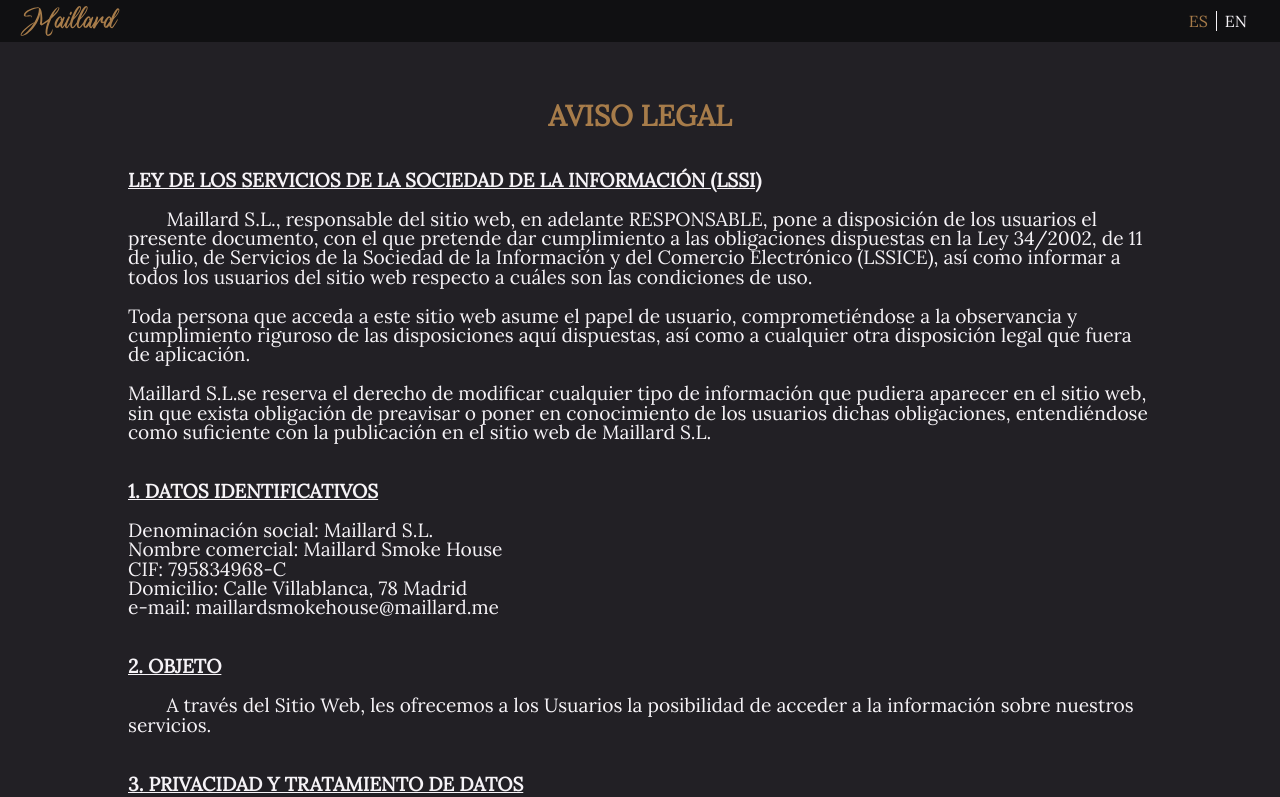
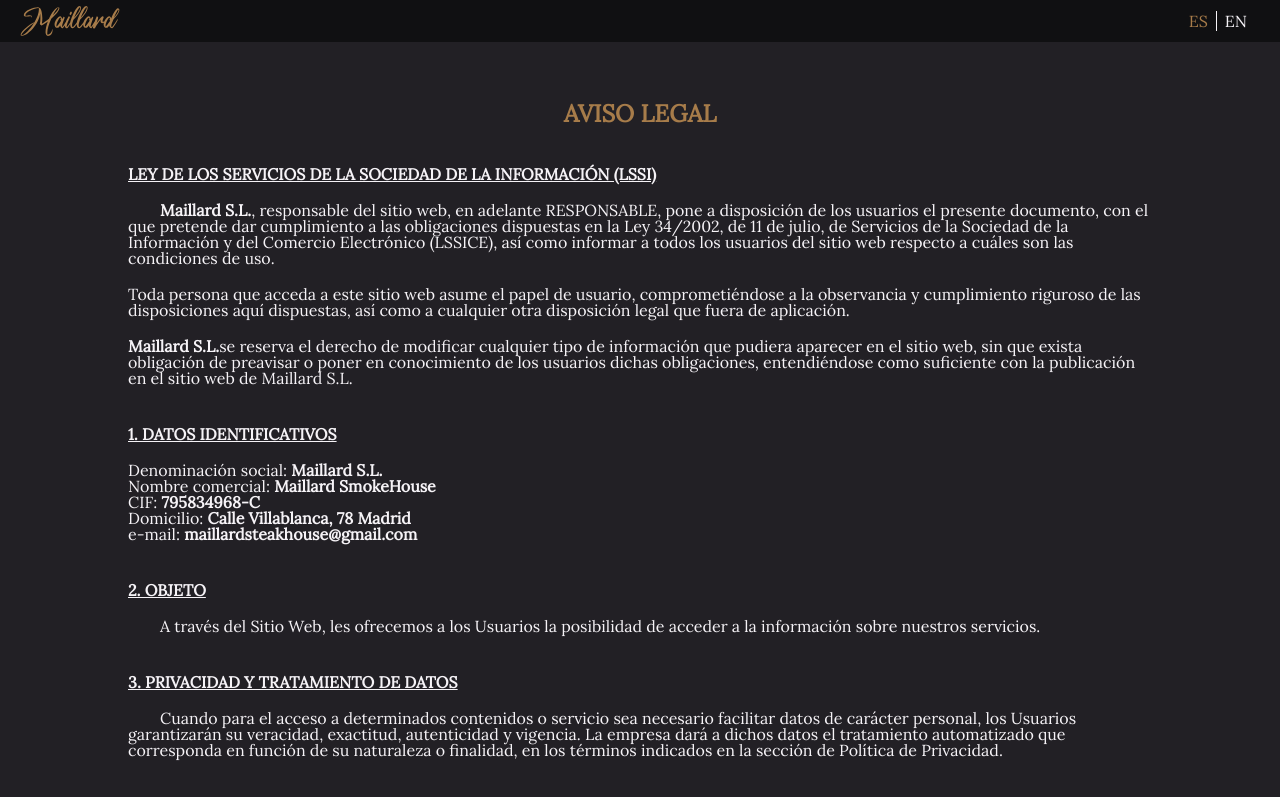
Before and after one commit to Diego-Castiblanque-Alberca/TFG_Maillard_SmokeHouse, a React (Vite) app in the folder front-end/: page /politicas in a window 1280 px wide. Shown: the top 797 px of the page. Built offline with nearby package versions, Linux system fonts and the light colour scheme.

Commit message:
Update CSS styles and email addresses

```diff
--- a/front-end/src/components/contacto/ContactoInfoGroup.jsx
+++ b/front-end/src/components/contacto/ContactoInfoGroup.jsx
@@ -17,10 +17,10 @@ export function ContactoInfoGroup() {
                     <p className='descripcion-contacto-info'>+34 914 000 000</p>
                 </article> <article className='contacto-info' >
                     <h2 className='titulo-contacto-info'>E-mail</h2>
-                    <p className='descripcion-contacto-info'>maillard@smokehouse.es</p>
+                    <p className='descripcion-contacto-info'>maillardsteakhouse@gmail.com</p>
                 </article> <article className='contacto-info' >
                     <h2 className='titulo-contacto-info'>Horarios</h2>
-                    <p className='descripcion-contacto-info'>L-D 12:00-15:30h | 20:00-00:00h</p>
+                    <p className='descripcion-contacto-info'>L-D 12:00-16:00h | 20:00-00:00h</p>
                 </article>
             </div>
         </section>
--- a/front-end/src/components/politicas/AvisoLegal.jsx
+++ b/front-end/src/components/politicas/AvisoLegal.jsx
@@ -6,18 +6,18 @@ export function AvisoLegal() {
             <h2 className='titulo-principal'>AVISO LEGAL</h2>
             <section className='section-politicas'>
             <h3 className='subtitulo'>LEY DE LOS SERVICIOS DE LA SOCIEDAD DE LA INFORMACIÓN (LSSI)</h3>
-                <p className='p-indent'><strong>Maillard S.L.</strong>, responsable del sitio web, en adelante RESPONSABLE, pone a disposición de los usuarios el presente documento, con el que pretende dar cumplimiento a las obligaciones dispuestas en la Ley 34/2002, de 11 de julio, de Servicios de la Sociedad de la Información y del Comercio Electrónico (LSSICE), así como informar a todos los usuarios del sitio web respecto a cuáles son las condiciones de uso.</p>
+                <p className='p-indent'><strong className='strong'>Maillard S.L.</strong>, responsable del sitio web, en adelante RESPONSABLE, pone a disposición de los usuarios el presente documento, con el que pretende dar cumplimiento a las obligaciones dispuestas en la Ley 34/2002, de 11 de julio, de Servicios de la Sociedad de la Información y del Comercio Electrónico (LSSICE), así como informar a todos los usuarios del sitio web respecto a cuáles son las condiciones de uso.</p>
                 <p>Toda persona que acceda a este sitio web asume el papel de usuario, comprometiéndose a la observancia y cumplimiento riguroso de las disposiciones aquí dispuestas, así como a cualquier otra disposición legal que fuera de aplicación. </p>
-                <p><strong>Maillard S.L.</strong>se reserva el derecho de modificar cualquier tipo de información que pudiera aparecer en el sitio web, sin que exista obligación de preavisar o poner en conocimiento de los usuarios dichas obligaciones, entendiéndose como suficiente con la publicación en el sitio web de <strong>Maillard S.L.</strong></p>
+                <p><strong className='strong'>Maillard S.L.</strong>se reserva el derecho de modificar cualquier tipo de información que pudiera aparecer en el sitio web, sin que exista obligación de preavisar o poner en conocimiento de los usuarios dichas obligaciones, entendiéndose como suficiente con la publicación en el sitio web de <strong>Maillard S.L.</strong></p>
             </section>
 
             <section className='section-politicas'>
                 <h3 className='subtitulo'>1. DATOS IDENTIFICATIVOS</h3>
-                <p>Denominación social: <strong>Maillard S.L.</strong><br />
-                    Nombre comercial: <strong>Maillard Smoke House</strong><br />
-                    CIF: <strong>795834968-C</strong> <br />
-                    Domicilio: <strong>Calle Villablanca, 78 Madrid</strong><br />
-                    e-mail: <a href="mailto:tuemail@tudominio.com"><strong>maillardsmokehouse@maillard.me</strong></a>
+                <p>Denominación social: <strong className='strong'>Maillard S.L.</strong><br />
+                    Nombre comercial: <strong className='strong'>Maillard SmokeHouse</strong><br />
+                    CIF: <strong className='strong'>795834968-C</strong> <br />
+                    Domicilio: <strong className='strong'>Calle Villablanca, 78 Madrid</strong><br />
+                    e-mail: <a href="mailto:maillardsteakhouse@gmail.com"><strong className='strong'>maillardsteakhouse@gmail.com</strong></a>
                 </p>
             </section>
 
--- a/front-end/src/components/politicas/CondicionesReserva.jsx
+++ b/front-end/src/components/politicas/CondicionesReserva.jsx
@@ -7,14 +7,14 @@ export function CondicionesReserva() {
             <h2 className='titulo-principal'>POLÍTICA DE RESERVAS</h2>
                 <p className='p-indent'>La política de reservas de Maillard Smoke House tiene como objetivo garantizar una experiencia satisfactoria para nuestros clientes, asegurando un espacio cómodo y seguro para todos. A continuación, se detallan nuestras políticas de reservas:</p>
                 <ul className='lista'>
-                    <li><strong>Reservas previas:</strong> Para garantizar una experiencia satisfactoria, recomendamos que nuestros clientes realicen una reserva previa antes de su llegada al restaurante. Las reservas pueden realizarse por teléfono o en<a href="reservar" className='link'> libro de reservas digital de la web de nuestro restaurante</a>.</li>
-                    <li><strong>Confirmación de reservas:</strong> En cuanto recibamos una reserva desde el <a href="/" className='link'>maillardsmokehouse@maillard.me</a> u otro canal, le enviaremos una confirmación por correo electrónico o mensaje de texto. Le recomendamos que revise cuidadosamente los detalles de su reserva y nos notifique de cualquier cambio o corrección que deba hacer.</li>
-                    <li><strong>Capacidad: </strong>El restaurante tiene una capacidad máxima de 30 comensales. Para grupos de 6 o más, le recomendamos que haga su reserva con al menos dos semanas de anticipación para que podamos preparar adecuadamente su mesa y asegurarnos de que tenga una experiencia agradable en nuestro restaurante.</li>
-                    <li><strong>Llegadas tardías: </strong>Si llega tarde a su reserva, haremos todo lo posible para acomodarlo. Sin embargo, si llega más de 15 minutos tarde sin notificar al restaurante, nos reservamos el derecho de cancelar su reserva y asignar su mesa a otro cliente.</li>
-                    <li><strong>Cancelaciones: </strong>Si necesita cancelar su reserva, le pedimos que nos informe lo antes posible. Las cancelaciones realizadas con menos de 24 horas de antelación pueden estar sujetas a cargos por cancelación. Si es posible, le recomendamos que nos notifique lo antes posible para que podamos ofrecer su mesa a otro cliente.</li>
-                    <li><strong>Modificaciones de la reserva:</strong> Si necesita realizar cambios en su reserva, como aumentar o disminuir el tamaño del grupo o modificar la hora de la reserva, le pedimos que nos notifique lo antes posible. Haremos todo lo posible para acomodar sus solicitudes, pero le pedimos que tenga en cuenta que no siempre es posible hacer cambios de última hora.</li>
-                    <li><strong>Reservas para eventos especiales:</strong> Para reservas de eventos especiales, como bodas, reuniones de negocios o cumpleaños, le recomendamos que se ponga en contacto con nosotros con al menos una semana de antelación para que podamos planificar adecuadamente. Podemos personalizar un menú para su evento y hacer los arreglos necesarios para que su evento sea un éxito.</li>
-                    <li><strong>Alergias y restricciones alimentarias:</strong> Si tiene alergias o restricciones alimentarias, le recomendamos que nos notifique lo antes posible. Haremos todo lo posible para adaptarnos a sus necesidades y ofrecerle un menú que se adapte a sus preferencias alimentarias.</li>
+                    <li><strong className='strong'>Reservas previas:</strong> Para garantizar una experiencia satisfactoria, recomendamos que nuestros clientes realicen una reserva previa antes de su llegada al restaurante. Las reservas pueden realizarse por teléfono o en<a href="reservar" className='link'> libro de reservas digital de la web de nuestro restaurante</a>.</li>
+                    <li><strong className='strong'>Confirmación de reservas:</strong> En cuanto recibamos una reserva desde el <a href="/" className='link'>maillardsmokehouse@maillard.me</a> u otro canal, le enviaremos una confirmación por correo electrónico o mensaje de texto. Le recomendamos que revise cuidadosamente los detalles de su reserva y nos notifique de cualquier cambio o corrección que deba hacer.</li>
+                    <li><strong className='strong'>Capacidad: </strong>El restaurante tiene una capacidad máxima de 30 comensales. Para grupos de 6 o más, le recomendamos que haga su reserva con al menos dos semanas de anticipación para que podamos preparar adecuadamente su mesa y asegurarnos de que tenga una experiencia agradable en nuestro restaurante.</li>
+                    <li><strong className='strong'>Llegadas tardías: </strong>Si llega tarde a su reserva, haremos todo lo posible para acomodarlo. Sin embargo, si llega más de 15 minutos tarde sin notificar al restaurante, nos reservamos el derecho de cancelar su reserva y asignar su mesa a otro cliente.</li>
+                    <li><strong className='strong'>Cancelaciones: </strong>Si necesita cancelar su reserva, le pedimos que nos informe lo antes posible. Las cancelaciones realizadas con menos de 24 horas de antelación pueden estar sujetas a cargos por cancelación. Si es posible, le recomendamos que nos notifique lo antes posible para que podamos ofrecer su mesa a otro cliente.</li>
+                    <li><strong className='strong'>Modificaciones de la reserva:</strong> Si necesita realizar cambios en su reserva, como aumentar o disminuir el tamaño del grupo o modificar la hora de la reserva, le pedimos que nos notifique lo antes posible. Haremos todo lo posible para acomodar sus solicitudes, pero le pedimos que tenga en cuenta que no siempre es posible hacer cambios de última hora.</li>
+                    <li><strong className='strong'>Reservas para eventos especiales:</strong> Para reservas de eventos especiales, como bodas, reuniones de negocios o cumpleaños, le recomendamos que se ponga en contacto con nosotros con al menos una semana de antelación para que podamos planificar adecuadamente. Podemos personalizar un menú para su evento y hacer los arreglos necesarios para que su evento sea un éxito.</li>
+                    <li><strong className='strong'>Alergias y restricciones alimentarias:</strong> Si tiene alergias o restricciones alimentarias, le recomendamos que nos notifique lo antes posible. Haremos todo lo posible para adaptarnos a sus necesidades y ofrecerle un menú que se adapte a sus preferencias alimentarias.</li>
                 </ul>
                 <p>En Maillard Smoke House, nuestro objetivo es brindarle una experiencia culinaria excepcional en un ambiente cómodo y acogedor. Si tiene alguna pregunta o necesita más información sobre nuestras políticas de reservas, no dude en ponerse en contacto con nosotros. Estamos aquí para asegurarnos de que tenga una experiencia agradable y sin contratiempos en nuestro restaurante. Gracias por considerar Maillard Smoke House para su próxima reserva.</p>
                 <p>¡Esperamos verlo pronto!</p>
--- a/front-end/src/components/politicas/Privacidad.jsx
+++ b/front-end/src/components/politicas/Privacidad.jsx
@@ -12,11 +12,11 @@ export function Privacidad() {
             </section>
             <section className='section-politicas'>
                 <h3 className='subtitulo'>2. CONTACTO</h3>
-                <p>Denominación social: <b>Maillard S.L.</b><br />
-                    Nombre comercial: <b>Maillard Smoke House</b><br />
-                    CIF: <b>795834968-C</b> <br />
-                    Domicilio: <b>Calle Villablanca, 78 Madrid</b><br />
-                    e-mail: <a href="mailto:tuemail@tudominio.com"><b>maillardsmokehouse@maillard.me</b></a>
+                <p>Denominación social: <strong className='strong'>Maillard S.L.</strong><br />
+                    Nombre comercial: <strong className='strong'>Maillard Smoke House</strong><br />
+                    CIF: <strong className='strong'>795834968-C</strong> <br />
+                    Domicilio: <strong className='strong'>Calle Villablanca, 79 Madrid</strong><br />
+                    e-mail: <a href="mailto:tuemail@tudominio.com"><strong className='strong'>maillardsmokehouse@gmail.com</strong></a>
                 </p>
 
             </section>
@@ -24,21 +24,21 @@ export function Privacidad() {
                 <h3 className='subtitulo'>3. PRINCIPIOS CLAVE</h3>
                 <p className='p-indent'>Siempre hemos estado comprometidos con prestar nuestros servicios con el más alto grado de calidad, lo que incluye tratar sus datos con seguridad y transparencia. Nuestros principios son:</p>
                 <ul className='lista'>
-                    <li><b>Legalidad</b>: Solo recopilaremos sus Datos personales para fines específicos, explícitos y legítimos.</li>
-                    <li><b>Minimización de datos</b>: Limitamos la recogida de datos de carácter personal a lo que es estrictamente relevante y necesario para los fines para los que se han recopilado.</li>
-                    <li><b>Limitación de la Finalidad</b>: Solo recogeremos sus datos personales para los fines declarados y solo según sus deseos.</li>
-                    <li>Precisión: Mantendremos sus datos personales exactos y actualizados.</li>
-                    <li>Seguridad de los Datos: Aplicamos las medidas técnicas y organizativas adecuadas y proporcionales a los riesgos para garantizar que sus datos no sufran daños, tales como divulgación o acceso no autorizado, la destrucción accidental o ilícita o su pérdida accidental o alteración y cualquier otra forma de tratamiento ilícito.</li>
-                    <li>Acceso y Rectificación: Disponemos de medios para que acceda o rectifique sus datos cuando lo considere oportuno.</li>
-                    <li>Conservación: Conservamos sus datos personales de manera legal y apropiada y solo mientras es necesario para los fines para los que se han recopilado.</li>
-                    <li>Las transferencias internacionales: cuando se dé el caso de que sus datos vayan a ser transferidos fuera de la UE/EEE se protegerán adecuadamente.</li>
-                    <li>Terceros: El acceso y transferencia de datos personales a terceros se llevan a cabo de acuerdo con las leyes y reglamentos aplicables y con las garantías contractuales adecuadas.</li>
-                    <li>Marketing Directo y cookies: Cumplimos con la legislación aplicable en materia de publicidad y cookies.</li>
+                    <li><strong className='strong'>Legalidad</strong>: Solo recopilaremos sus Datos personales para fines específicos, explícitos y legítimos.</li>
+                    <li><strong className='strong'>Minimización de datos</strong>: Limitamos la recogida de datos de carácter personal a lo que es estrictamente relevante y necesario para los fines para los que se han recopilado.</li>
+                    <li><strong className='strong'>Limitación de la Finalidad</strong>: Solo recogeremos sus datos personales para los fines declarados y solo según sus deseos.</li>
+                    <li><strong className='strong'>Precisión:</strong> Mantendremos sus datos personales exactos y actualizados.</li>
+                    <li><strong className='strong'>Seguridad de los Datos:</strong> Aplicamos las medidas técnicas y organizativas adecuadas y proporcionales a los riesgos para garantizar que sus datos no sufran daños, tales como divulgación o acceso no autorizado, la destrucción accidental o ilícita o su pérdida accidental o alteración y cualquier otra forma de tratamiento ilícito.</li>
+                    <li><strong className='strong'>Acceso y Rectificación:</strong> Disponemos de medios para que acceda o rectifique sus datos cuando lo considere oportuno.</li>
+                    <li><strong className='strong'>Conservación:</strong> Conservamos sus datos personales de manera legal y apropiada y solo mientras es necesario para los fines para los que se han recopilado.</li>
+                    <li><strong className='strong'>Las transferencias internacionales:</strong> cuando se dé el caso de que sus datos vayan a ser transferidos fuera de la UE/EEE se protegerán adecuadamente.</li>
+                    <li><strong className='strong'>Terceros:</strong> El acceso y transferencia de datos personales a terceros se llevan a cabo de acuerdo con las leyes y reglamentos aplicables y con las garantías contractuales adecuadas.</li>
+                    <li><strong className='strong'>Marketing Directo y cookies:</strong> Cumplimos con la legislación aplicable en materia de publicidad y cookies.</li>
                 </ul>
             </section>
             <section className='section-politicas'>
                 <h3 className='subtitulo'>4. RECOGIDA Y TRATAMIENTO DE SUS DATOS PERSONALES</h3>
-                <p >Las tipos de datos que se pueden solicitar y tratar son: Datos de carácter identificativo.</p>
+                <p className='p-indent'>Las tipos de datos que se pueden solicitar y tratar son: Datos de carácter identificativo.</p>
                 <p>También recogemos de forma automática datos sobre su visita a nuestro sitio web según se describe en la política de cookies.</p>
                 <p>Siempre que solicitemos sus Datos personales, le informaremos con claridad de qué datos personales recogemos y con qué fin. En general, recogemos y tratamos sus datos personales con el propósito de:</p>
                 <ul className='lista'>
--- a/front-end/src/styles/politicas/Politicas.css
+++ b/front-end/src/styles/politicas/Politicas.css
@@ -33,6 +33,10 @@
 .section-politicas table {
     width: 100%;
     border-collapse: collapse;
+}
+
+.strong{
+    font-weight: 900;
 }
 
 .section-politicas td {
@@ -89,16 +93,16 @@
 @media screen and (min-width: 1024px){
     .subcontainer-politicas{
         max-width: 1024px;
-        font-size: 1.2rem;
+        font-size: 1rem;
 
     }
     .subtitulo{
-        font-size: 1.2rem;
+        font-size: 1rem;
 
 
     }
     .titulo-principal{
-        font-size: 1.8rem;
+        font-size: 1.5rem;
         font-weight: 700;
         color: var(--color-3);
         width: 100%;
```
Also changed, not shown: 2 other files (tests, documents, lock files or other folders).
